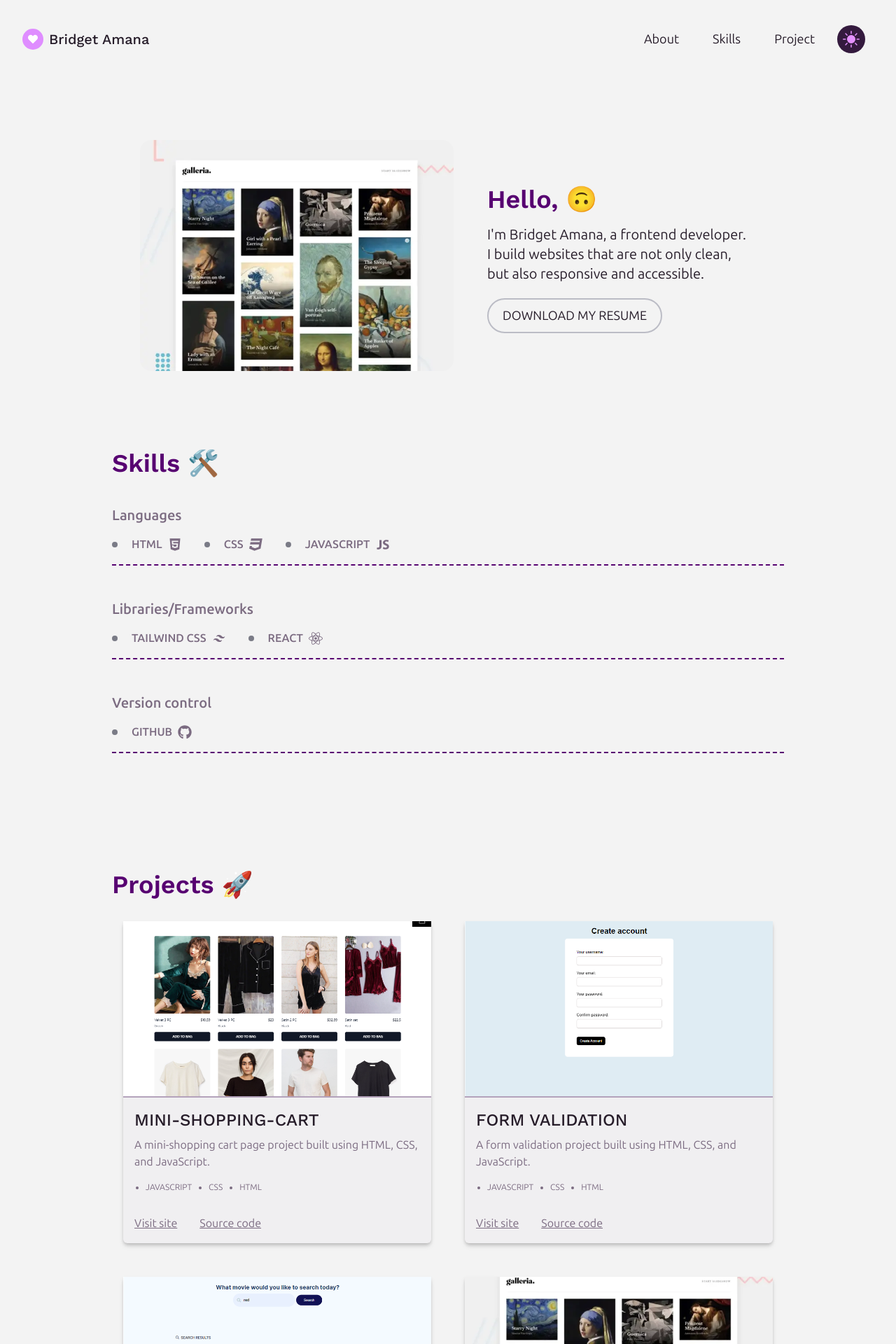
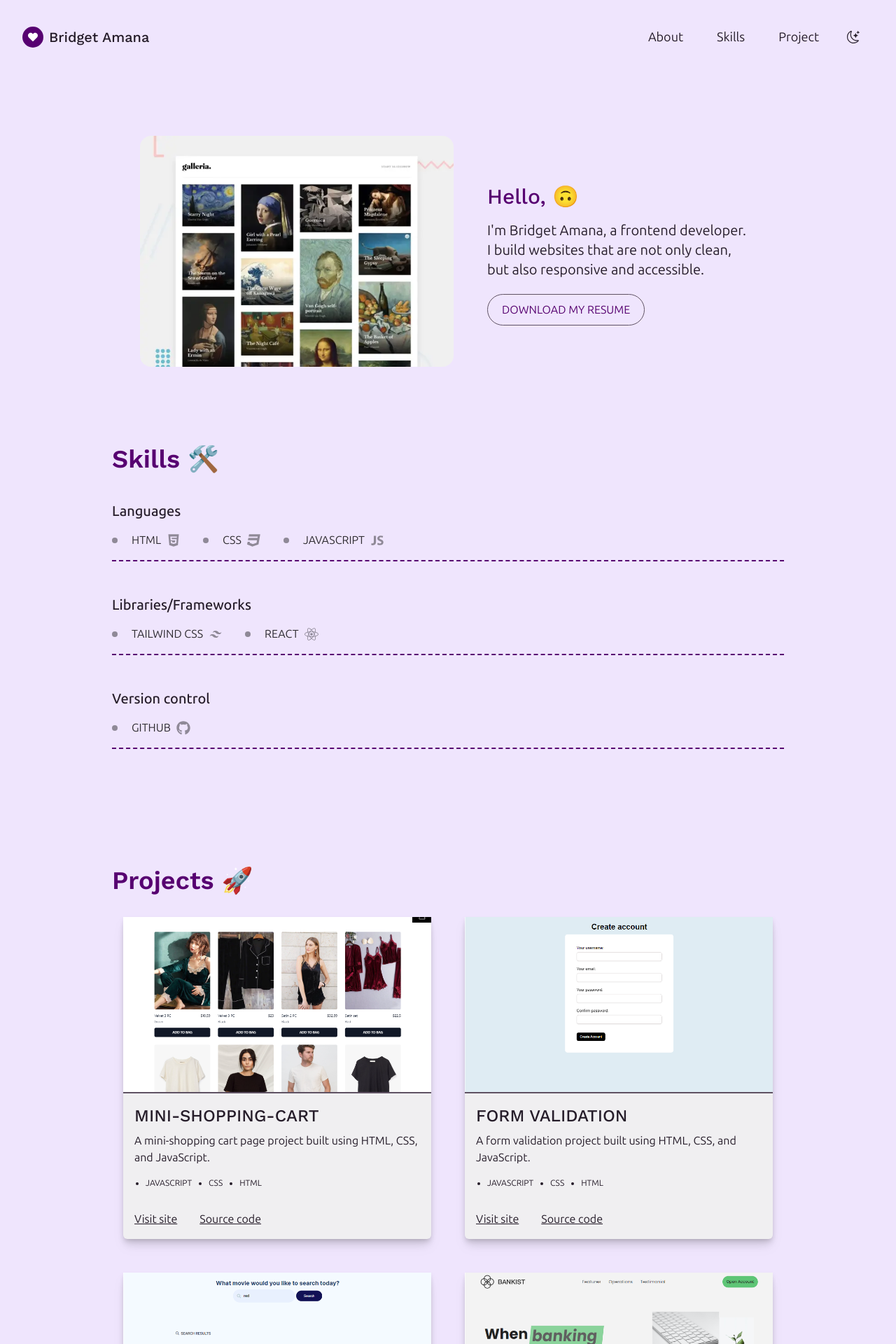
Before and after one commit to Bridgetamana/Bridget-portfolio, a React (Vite) app: page / in a window 1280 px wide. Shown: the top 1920 px of the page at 70% size. Built offline with nearby package versions, Linux system fonts and the light colour scheme.

Commit message:
update dark mode colors

```diff
--- a/index.html
+++ b/index.html
@@ -16,6 +16,7 @@
       rel="stylesheet"
     />
     <meta name="viewport" content="width=device-width, initial-scale=1.0" />
+    <meta name="description" content="Bridget Amana is a frontend developer that build websites that are not only clean, but also responsive and accessible.">
     <title>Bridget Amana | Frontend Developer</title>
   </head>
   <body>
--- a/src/App.jsx
+++ b/src/App.jsx
@@ -7,7 +7,7 @@ import Footer from "./components/Footer";
 function App() {
 
   return (
-    <div className="bg-[#F3F3F3] dark:bg-[#221626] font-sans text-[#261C29] dark:text-[#EEEEF0]">
+    <div className="bg-[#EFE5FD] text-[#251C29] dark:bg-[#221C25] font-sans   dark:text-[#F0EDF0]">
       <Header />
       <HeroSection />
       <Skills />
--- a/src/components/Header.jsx
+++ b/src/components/Header.jsx
@@ -54,11 +54,11 @@ const Header = () => {
 
   const toggleDarkMode = () => {
     setDarkMode(!darkMode);
-    document.body.classList.toggle("dark", darkMode);
+    document.body.classList.toggle("dark");
   };
 
   return (
-    <nav className="sticky top-0 right-0 bg-[#F3F3F3] dark:bg-[#341A3E] z-50">
+    <nav className="sticky top-0 right-0 bg-[#EFE5FD] dark:bg-[#221C25] z-50">
       <div className="w-full mx-auto max-w-7xl p-6 lg:px-8 lg:flex justify-between items-center">
         <div className="flex items-center justify-between">
           <motion.span
@@ -70,7 +70,7 @@ const Header = () => {
               type: "ease-in",
             }}
           >
-            <span className="bg-[#DF8DFF] p-2 rounded-full">
+            <span className="bg-[#570071] dark:bg-[#DF8DFF] p-2 rounded-full">
               <FaHeart className="text-white text-sm" />
             </span>
             <a
@@ -98,7 +98,10 @@ const Header = () => {
             initial="closed"
             animate={menuOpen ? "open" : "closed"}
           >
-            <ul className="p-6 mt-4 bg-[#F0EFF1] dark:bg-[#341A3E] drop-shadow-lg flex flex-col items-center text-lg">
+            <ul
+              role="list"
+              className="p-6 mt-4 bg-[#EFE5FD] dark:bg-[#221C25] drop-shadow-lg flex flex-col items-center text-lg"
+            >
               <motion.li
                 className="p-2 cursor-pointer"
                 whileHover={{ scale: 1.1 }}
@@ -141,17 +144,18 @@ const Header = () => {
                   Project
                 </Link>
               </motion.li>
-              <li
-                className="p-2 cursor-pointer dark:bg-[#E592FF] dark:text-[#341A3E] dark:hover:border-[#F1D5FC] bg-[#341A3E] hover:bg-transparent dark:hover:bg-transparent hover:border-[1px] hover:border-[#341A3E] text-[#E592FF] hover:text-[#341A3E] dark:hover:text-[#E592FF] rounded-full"
+              <motion.li
+                whileHover={{ scale: 1.1 }}
+                whileTap={{ scale: 0.95 }}
+                className="p-2 cursor-pointer"
                 onClick={() => toggleDarkMode()}
+                title={
+                  darkMode ? "Switch to dark mode" : "Switch to light mode"
+                }
               >
-                {darkMode && (
-                  <BsMoonStars className="text-2xl cursor-pointer" />
-                )}
-                {!darkMode && (
-                  <BsFillSunFill className="text-2xl cursor-pointer" />
-                )}
-              </li>{" "}
+                {!darkMode && <BsMoonStars className="text-2xl" />}
+                {darkMode && <BsFillSunFill className="text-2xl" />}
+              </motion.li>{" "}
             </ul>
           </motion.div>
         )}
@@ -166,7 +170,7 @@ const Header = () => {
             type: "ease-in",
           }}
         >
-          <ul className="flex gap-8 text-lg items-center">
+          <ul role="list" className="flex gap-8 text-lg items-center">
             <motion.li
               className="pr-4 cursor-pointer"
               whileHover={{ scale: 1.1 }}
@@ -206,20 +210,15 @@ const Header = () => {
                 Project
               </Link>
             </motion.li>
-            <li
-              className={`p-2 cursor-pointer ${
-                darkMode
-                  ? "dark:bg-[#E592FF] dark:text-[#341A3E] dark:hover:border-[#F1D5FC]"
-                  : "bg-[#341A3E] text-[#E592FF] hover:text-[#341A3E] dark:hover:text-[#E592FF]"
-              } hover:bg-transparent hover:border-[1px] hover:border-[#341A3E] rounded-full`}
+            <motion.li
+              whileHover={{ scale: 1.1 }}
+              whileTap={{ scale: 0.95 }}
+              className="p-2 cursor-pointer"
               onClick={toggleDarkMode}
+              title={darkMode ? "Switch to dark mode" : "Switch to light mode"}
             >
-              {darkMode ? (
-                <BsMoonStars className="text-2xl cursor-pointer" />
-              ) : (
-                <BsFillSunFill className="text-2xl cursor-pointer" />
-              )}
-            </li>
+              {!darkMode ? <BsMoonStars /> : <BsFillSunFill />}
+            </motion.li>
           </ul>
         </motion.div>
       </div>
--- a/src/components/HeroSection.jsx
+++ b/src/components/HeroSection.jsx
@@ -33,7 +33,7 @@ const HeroSection = () => {
             type: "ease-in",
           }}
         >
-          <h1 className="text-4xl font-Worksans font-semibold mb-4 text-[#570071] dark:text-[#DF8DFF] ">
+          <h1 className="text-3xl font-Worksans font-medium mb-4 text-[#570071] dark:text-[#df8dff] ">
             Hello, 🙃
           </h1>
           <p className="text-xl">
@@ -43,10 +43,10 @@ const HeroSection = () => {
           </p>
           <button className="uppercase mt-8">
             <a
-              href="https://docs.google.com/document/d/147_EDeqMJ05WygU8LzrfLCc76hGqWBV-P4CfhvOndEo/edit?usp=sharing"
+              href="https://drive.google.com/file/d/11dW1pFy4CLRgaJ4ALH-LUd_OirZp2ghS/view?usp=sharing"
               target="_blank"
               rel="noopener noreferrer"
-              className="md:text-lg border-2 border-[#BBBCC5] rounded-full py-3 px-5 hover:bg-[#570471] dark:hover:bg-[#DF8DFF] hover:text-[#EFEFF0] hover:border-0 dark:hover:text-[#1E1E20]"
+              className="rounded-full border border-[#5F5263] py-3 px-5 hover:bg-[#570471] text-[#570471] hover:text-[#F0EDF0] hover:border-0 dark:text-[#DF8DFF] dark:hover:bg-[#DF8DFF] dark:hover:text-[#221C25] dark:border-[#BCB0C1] transition-all duration-500"
             >
               Download my Resume
             </a>
--- a/src/components/Projects.jsx
+++ b/src/components/Projects.jsx
@@ -2,7 +2,7 @@ import React from "react";
 import Project1 from "../assets/img/mini-shopping-cart-screenshot.png";
 import Project2 from "../assets/img/uservalidati0n-screenshot.png";
 import Project3 from "../assets/img/moviielist-screenshot.png";
-import Project4 from "../assets/img/thumbnail-project.webp";
+import Project4 from "../assets/img/bankist-website-screenshot.png";
 import Project5 from "../assets/img/porfolio-screenshot.png";
 import Project6 from "../assets/img/uservalidati0n-screenshot.png";
 import { motion } from "framer-motion";
@@ -25,18 +25,18 @@ const Projects = () => {
           <h1 className="text-4xl font-Worksans font-semibold mb-4 text-[#570071] dark:text-[#DF8DFF]">
             Projects 🚀
           </h1>
-          <div className="grid md:grid-cols-2 p-4 mt-4 text-[#7B6B81] gap-12">
+          <div className="grid md:grid-cols-2 p-4 mt-4 gap-12">
             {/* Project 1 */}
-            <div className="rounded-md drop-shadow-md shadow-md bg-[#F0EFF1] dark:bg-[#221626] max-w-lg mx-auto dark:border-[1px] dark:border-[#5F606A]">
-              <div className=" max-w-lg border-b-2 border-[#B4A2BB]">
+            <div className="rounded-md drop-shadow-lg shadow-lg bg-[#F0EFF1] dark:bg-[#221C25] max-w-lg mx-auto dark:border dark:border-[#BCB0C1]">
+              <div className=" max-w-lg border-b-2 border-[#5F5263] dark:border-[#BCB0C1]">
                 <img
                   src={Project1}
                   alt="Mini Shopping Cart Project"
                   className="w-full h-[250px] object-cover"
                 />
               </div>
-              <div className="p-4 dark:text-[#B2B3BD]">
-                <h2 className="text-2xl font-Worksans font-medium uppercase text-[#261C29] dark:text-[#DF8DFF] mb-2">
+              <div className="p-4">
+                <h2 className="text-2xl font-Worksans font-medium uppercase dark:text-[#DF8DFF] mb-2">
                   Mini-shopping-cart
                 </h2>
                 <p>
@@ -69,16 +69,16 @@ const Projects = () => {
               </div>
             </div>
             {/* Project 2 */}
-            <div className="rounded-md drop-shadow-md shadow-md bg-[#F0EFF1] dark:bg-[#221626] max-w-lg mx-auto dark:border-[1px] dark:border-[#5F606A] ">
-              <div className=" max-w-lg border-b-2 border-[#B4A2BB]">
+            <div className="rounded-md drop-shadow-lg shadow-lg bg-[#F0EFF1] dark:bg-[#221C25] max-w-lg mx-auto dark:border dark:border-[#BCB0C1]">
+              <div className=" max-w-lg border-b-2 border-[#5F5263] dark:border-[#BCB0C1]">
                 <img
                   src={Project2}
                   alt="Form Validation Project"
                   className="w-full h-[250px] object-cover"
                 />
               </div>
-              <div className="p-4 dark:text-[#B2B3BD]">
-                <h2 className="text-2xl font-Worksans font-medium uppercase text-[#261C29] dark:text-[#DF8DFF] mb-2">
+              <div className="p-4">
+                <h2 className="text-2xl font-Worksans font-medium uppercase dark:text-[#DF8DFF] mb-2">
                   Form Validation
                 </h2>
                 <p>
@@ -111,16 +111,16 @@ const Projects = () => {
               </div>
             </div>
             {/* Project 3 */}
-            <div className="rounded-md drop-shadow-md shadow-md bg-[#F0EFF1] dark:bg-[#221626] max-w-lg mx-auto dark:border-[1px] dark:border-[#5F606A] ">
-              <div className=" max-w-lg border-b-2 border-[#B4A2BB]">
+            <div className="rounded-md drop-shadow-lg shadow-lg bg-[#F0EFF1] dark:bg-[#221C25] max-w-lg mx-auto dark:border dark:border-[#BCB0C1]">
+              <div className=" max-w-lg border-b-2 border-[#5F5263] dark:border-[#BCB0C1]">
                 <img
                   src={Project3}
                   alt="Movie List Project"
                   className="w-full h-[250px] object-cover"
                 />
               </div>
-              <div className="p-4 dark:text-[#B2B3BD]">
-                <h2 className="text-2xl font-Worksans font-medium uppercase text-[#261C29] dark:text-[#DF8DFF] mb-2">
+              <div className="p-4">
+                <h2 className="text-2xl font-Worksans font-medium uppercase dark:text-[#DF8DFF] mb-2">
                   Movie List
                 </h2>
                 <p>
@@ -154,16 +154,16 @@ const Projects = () => {
             </div>
 
             {/* Project 4 */}
-            <div className="rounded-md drop-shadow-md shadow-md bg-[#F0EFF1] dark:bg-[#221626] max-w-lg mx-auto dark:border-[1px] dark:border-[#5F606A] ">
-              <div className=" max-w-lg border-b-2 border-[#B4A2BB]">
+            <div className="rounded-md drop-shadow-lg shadow-lg bg-[#F0EFF1] dark:bg-[#221C25] max-w-lg mx-auto dark:border dark:border-[#BCB0C1]">
+              <div className=" max-w-lg border-b-2 border-[#5F5263] dark:border-[#BCB0C1]">
                 <img
                   src={Project4}
                   alt="Bankist Website Project"
                   className="w-full h-[250px] object-cover"
                 />
               </div>
-              <div className="p-4 dark:text-[#B2B3BD]">
-                <h2 className="text-2xl font-Worksans font-medium uppercase text-[#261C29] dark:text-[#DF8DFF] mb-2">
+              <div className="p-4">
+                <h2 className="text-2xl font-Worksans font-medium uppercase dark:text-[#DF8DFF] mb-2">
                   Bankist Website
                 </h2>
                 <p>
@@ -196,16 +196,16 @@ const Projects = () => {
             </div>
 
             {/* Project 5 */}
-            <div className="rounded-md drop-shadow-md shadow-md bg-[#F0EFF1] dark:bg-[#221626] max-w-lg mx-auto dark:border-[1px] dark:border-[#5F606A]">
-              <div className=" max-w-lg border-b-2 border-[#B4A2BB]">
+            <div className="rounded-md drop-shadow-lg shadow-lg bg-[#F0EFF1] dark:bg-[#221C25] max-w-lg mx-auto dark:border dark:border-[#BCB0C1]">
+              <div className=" max-w-lg border-b-2 border-[#5F5263] dark:border-[#BCB0C1]">
                 <img
                   src={Project5}
                   alt="Bridget's Portfolio Project"
                   className="w-full h-[250px] object-cover"
                 />
               </div>
-              <div className="p-4 dark:text-[#B2B3BD]">
-                <h2 className="text-2xl font-Worksans font-medium uppercase text-[#261C29] dark:text-[#DF8DFF]">
+              <div className="p-4">
+                <h2 className="text-2xl font-Worksans font-medium uppercase dark:text-[#DF8DFF]">
                   Bridget's portfolio
                 </h2>
                 <p>A single page portfolio</p>
@@ -235,16 +235,16 @@ const Projects = () => {
             </div>
 
             {/* Project 6 */}
-            <div className="rounded-md drop-shadow-md shadow-md bg-[#F0EFF1] dark:bg-[#221626] max-w-lg mx-auto dark:border-[1px] dark:border-[#5F606A]">
-              <div className=" max-w-lg border-b-2 border-[#B4A2BB]">
+            <div className="rounded-md drop-shadow-lg shadow-lg bg-[#F0EFF1] dark:bg-[#221C25] max-w-lg mx-auto dark:border dark:border-[#BCB0C1]">
+              <div className=" max-w-lg border-b-2 border-[#5F5263] dark:border-[#BCB0C1]">
                 <img
                   src={Project6}
                   alt="Project 6"
                   className="w-full h-[250px] object-cover"
                 />
               </div>
-              <div className="p-4 dark:text-[#B2B3BD]">
-                <h2 className="text-2xl font-Worksans font-medium uppercase text-[#261C29] dark:text-[#DF8DFF]">
+              <div className="p-4">
+                <h2 className="text-2xl font-Worksans font-medium uppercase dark:text-[#DF8DFF]">
                   Title
                 </h2>
                 <p>Description</p>
--- a/src/components/Skills.jsx
+++ b/src/components/Skills.jsx
@@ -16,52 +16,58 @@ const Skills = () => {
         }}
       >
         <div>
-          <h1 className="text-4xl font-Worksans font-semibold mb-4 text-[#570071] dark:text-[#DF8DFF]">
+          <h1 className="text-4xl font-Worksans font-semibold mb-4 text-[#570071] dark:text-[rgb(223,141,255)]">
             Skills 🛠️
           </h1>
-          <div className="text-[#7B6B81] dark:text-[#B2B3BD]">
+          <div className="text-[#302D32] dark:text-[#BCB0C1]">
             <div className="py-6">
-              <h2 className="text-xl font-semibold">Languages</h2>
-              <ul className="border-b-2 border-[#570071] dark:border-[#E592FF] border-dashed mt-4 pb-4 uppercase font-semibold flex flex-wrap">
+              <h2 className="text-xl font-medium text-[#251C29] dark:text-[#F0EDF0]">
+                Languages
+              </h2>
+              <ul className="border-b-2 border-[#570071] dark:border-[#E592FF] border-dashed mt-4 pb-4 uppercase flex flex-wrap">
                 <li className="flex items-center gap-2 mr-8">
-                  <span className="w-2 h-2 bg-[#7A7B86] rounded-full mr-3"></span>
+                  <span className="w-2 h-2 bg-[#302D32]/50 dark:bg-[#BCB0C1] rounded-full mr-3"></span>
                   <p>HTML</p>
-                  <FaHtml5 className="text-xl" />
+                  <FaHtml5 className="text-xl text-[#302D32]/50 dark:text-[#BCB0C1]" />
                 </li>
                 <li className="flex items-center gap-2 mr-8">
-                  <span className="w-2 h-2 bg-[#7A7B86] rounded-full mr-3"></span>
+                  <span className="w-2 h-2 bg-[#302D32]/50 dark:bg-[#BCB0C1] rounded-full mr-3"></span>
                   <p>CSS</p>
-                  <FaCss3 className="text-xl" />
+                  <FaCss3 className="text-xl text-[#302D32]/50 dark:text-[#BCB0C1]" />
                 </li>
                 <li className="flex items-center gap-2 mr-8">
-                  <span className="w-2 h-2 bg-[#7A7B86] rounded-full mr-3"></span>
+                  <span className="w-2 h-2 bg-[#302D32]/50 dark:bg-[#BCB0C1] rounded-full mr-3"></span>
                   <p>Javascript</p>
-                  <IoLogoJavascript className="text-xl" />
+                  <IoLogoJavascript className="text-xl text-[#302D32]/50 dark:text-[#BCB0C1]" />
                 </li>
               </ul>
             </div>
             <div className="py-6">
-              <h2 className="text-xl font-semibold">Libraries/Frameworks</h2>
-              <ul className="border-b-2 border-[#570071] dark:border-[#E592FF] border-dashed mt-4 pb-4 uppercase font-semibold flex flex-wrap">
+              <h2 className="text-xl font-medium text-[#251C29] dark:text-[#F0EDF0]">
+                Libraries/Frameworks
+              </h2>
+              <ul className="border-b-2 border-[#570071] dark:border-[#E592FF] border-dashed mt-4 pb-4 uppercase flex flex-wrap">
                 <li className="flex items-center gap-2 mr-8">
-                  <span className="w-2 h-2 bg-[#7A7B86] rounded-full mr-3"></span>
+                  <span className="w-2 h-2 bg-[#302D32]/50 dark:bg-[#BCB0C1] rounded-full mr-3"></span>
                   <p>Tailwind CSS</p>
-                  <BiLogoTailwindCss className="text-xl" />
+                  <BiLogoTailwindCss className="text-xl text-[#302D32]/50 dark:text-[#BCB0C1]" />
                 </li>
                 <li className="flex items-center gap-2 mr-8">
-                  <span className="w-2 h-2 bg-[#7A7B86] rounded-full mr-3"></span>
+                  <span className="w-2 h-2 bg-[#302D32]/50 dark:bg-[#BCB0C1] rounded-full mr-3"></span>
                   <p>React</p>
-                  <FaReact className="text-xl" />
+                  <FaReact className="text-xl text-[#302D32]/50 dark:text-[#BCB0C1]" />
                 </li>
               </ul>
             </div>
             <div className="py-6">
-              <h2 className="text-xl font-semibold">Version control</h2>
-              <ul className="border-b-2 border-[#570071] dark:border-[#E592FF] border-dashed mt-4 pb-4 uppercase font-semibold mb-8 flex flex-wrap">
+              <h2 className="text-xl font-medium text-[#251C29] dark:text-[#F0EDF0]">
+                Version control
+              </h2>
+              <ul className="border-b-2 border-[#570071] dark:border-[#E592FF] border-dashed mt-4 pb-4 uppercase mb-8 flex flex-wrap">
                 <li className="flex items-center gap-2 mr-8">
-                  <span className="w-2 h-2 bg-[#7A7B86] rounded-full mr-3"></span>
+                  <span className="w-2 h-2 bg-[#302D32]/50 dark:bg-[#BCB0C1] rounded-full mr-3"></span>
                   <p>Github</p>
-                  <FaGithub className="text-xl" />
+                  <FaGithub className="text-xl text-[#302D32]/50 dark:text-[#BCB0C1]" />
                 </li>
               </ul>
             </div>
```
Also changed, not shown: src/assets/img/bankist-website-screenshot.png (added).
